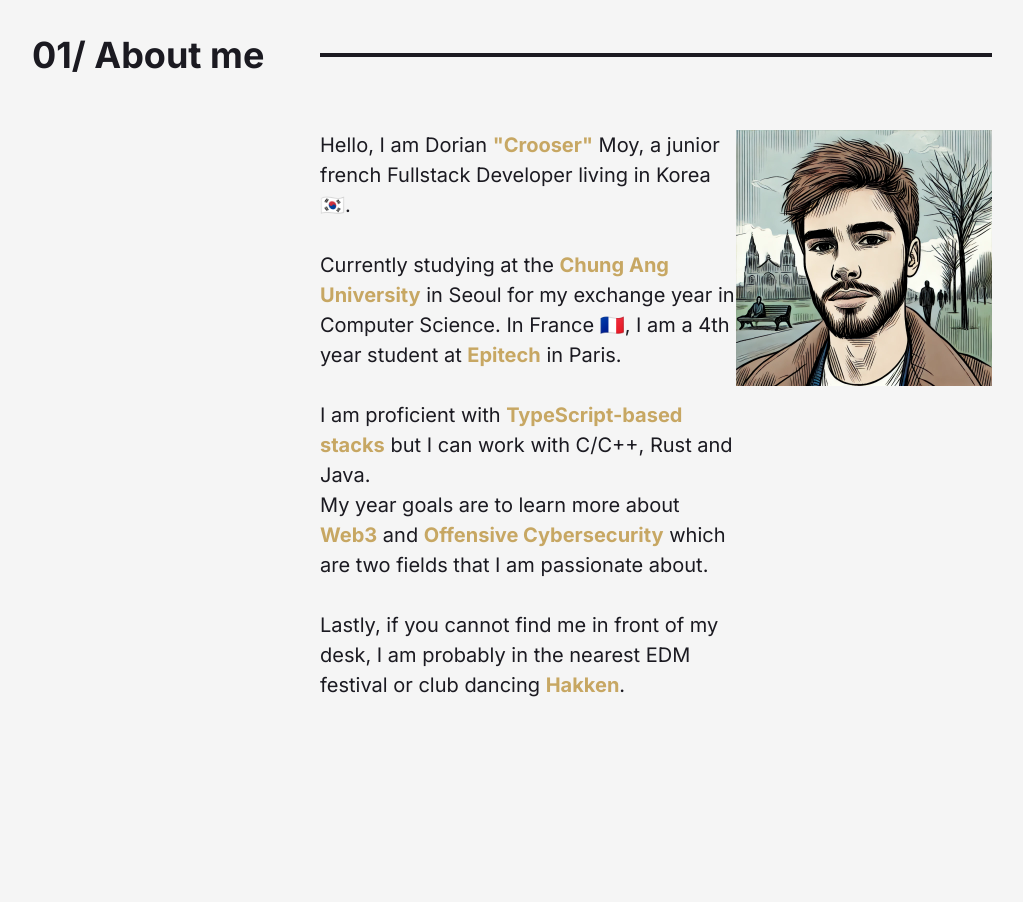
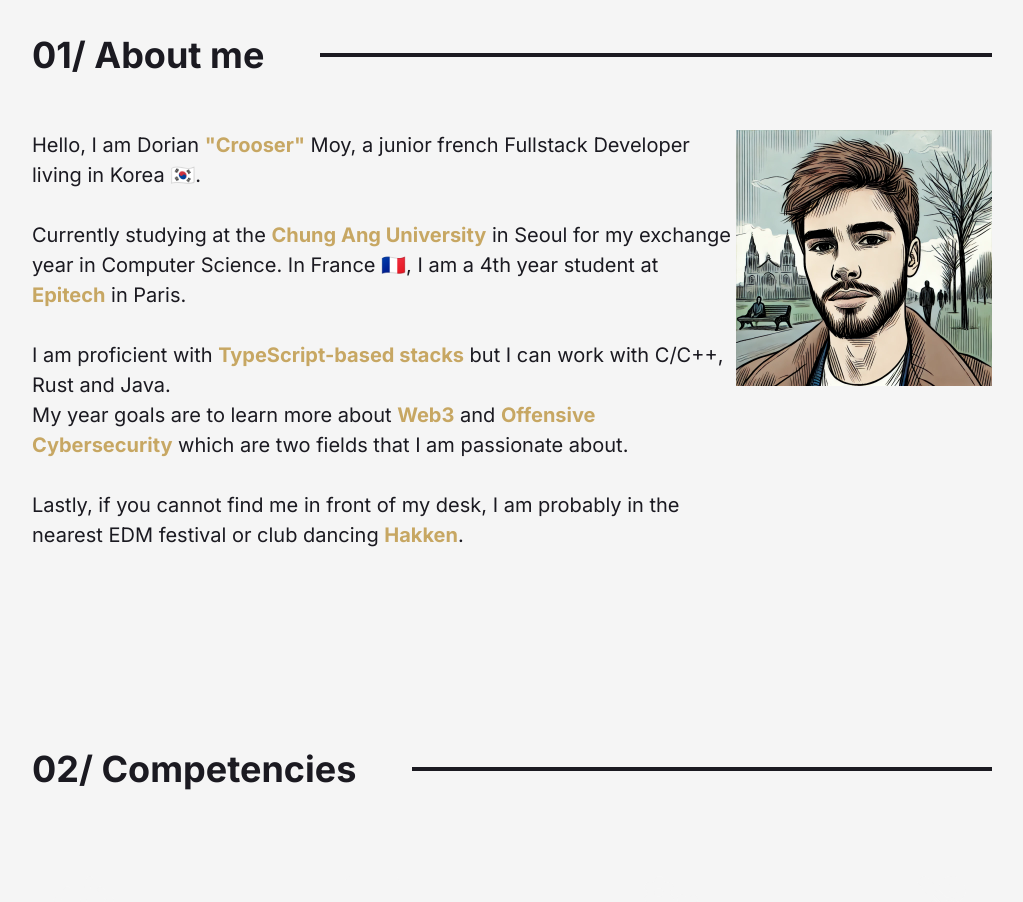
Before and after one commit to Croos3r/dorianmoy.fr, a Vue app: page / in a window 1280 px wide. Shown: the part 1000-1902 px from the top of the page, without its empty margins (128-1151 px from the left). Built offline with nearby package versions, Linux system fonts and the light colour scheme.

Commit message:
fix(about-me): now hiding picture and removing margin on smaller screens
Took 7 minutes

```diff
--- a/src/sections/AboutMe.vue
+++ b/src/sections/AboutMe.vue
@@ -1,6 +1,6 @@
 <script lang="ts" setup></script>
 <template>
-	<div class="ml-72 mt-5 flex justify-between text-dark dark:text-light">
+	<div class="mt-5 flex justify-between text-dark 2xl:ml-72 dark:text-light">
 		<p class="max-w-[850px]">
 			Hello, I am Dorian <strong class="text-primary">"Crooser"</strong> Moy, a junior french Fullstack Developer living
 			in Korea 🇰🇷.<br /><br />
@@ -16,7 +16,7 @@
 		</p>
 		<img
 			alt="Portrait picture of Dorian Moy"
-			class="h-64 w-64 bg-dark text-light dark:bg-light dark:text-dark"
+			class="h-64 w-64 bg-dark text-light max-md:hidden dark:bg-light dark:text-dark"
 			src="../assets/dorianmoy.png"
 		/>
 	</div>
```
